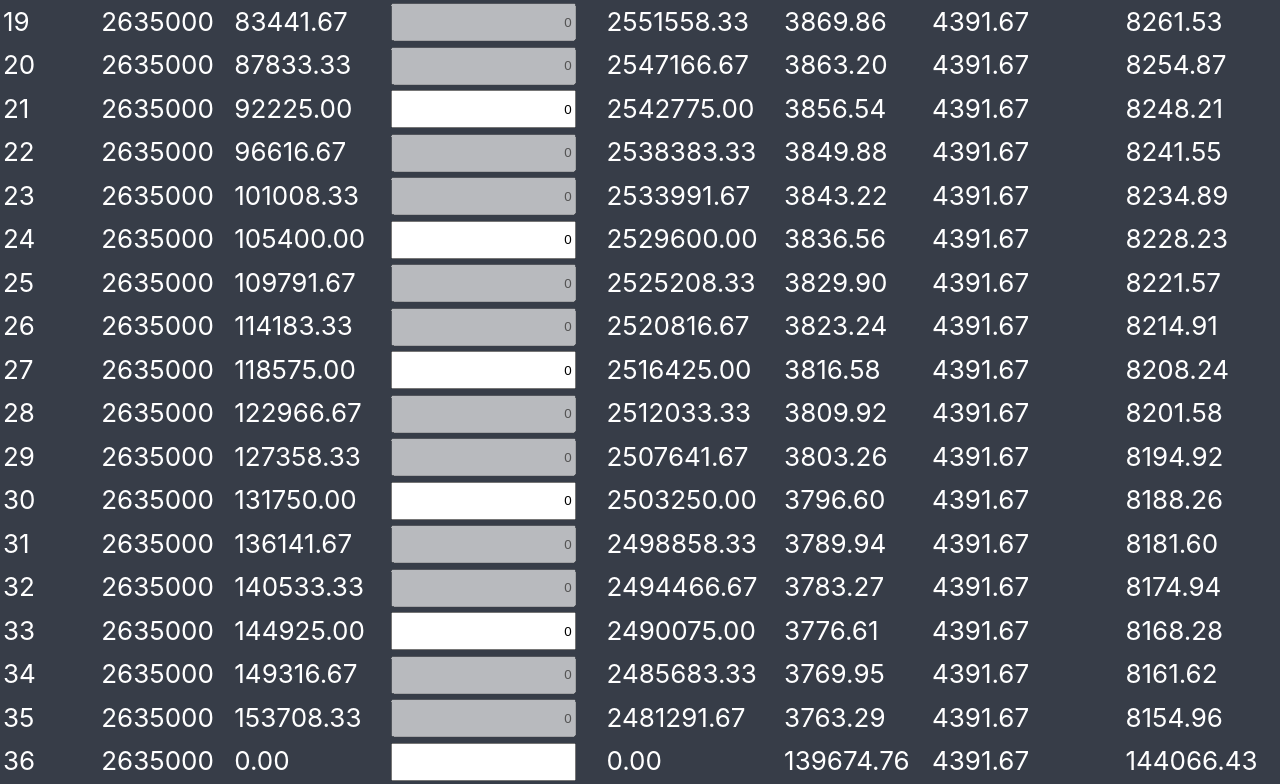
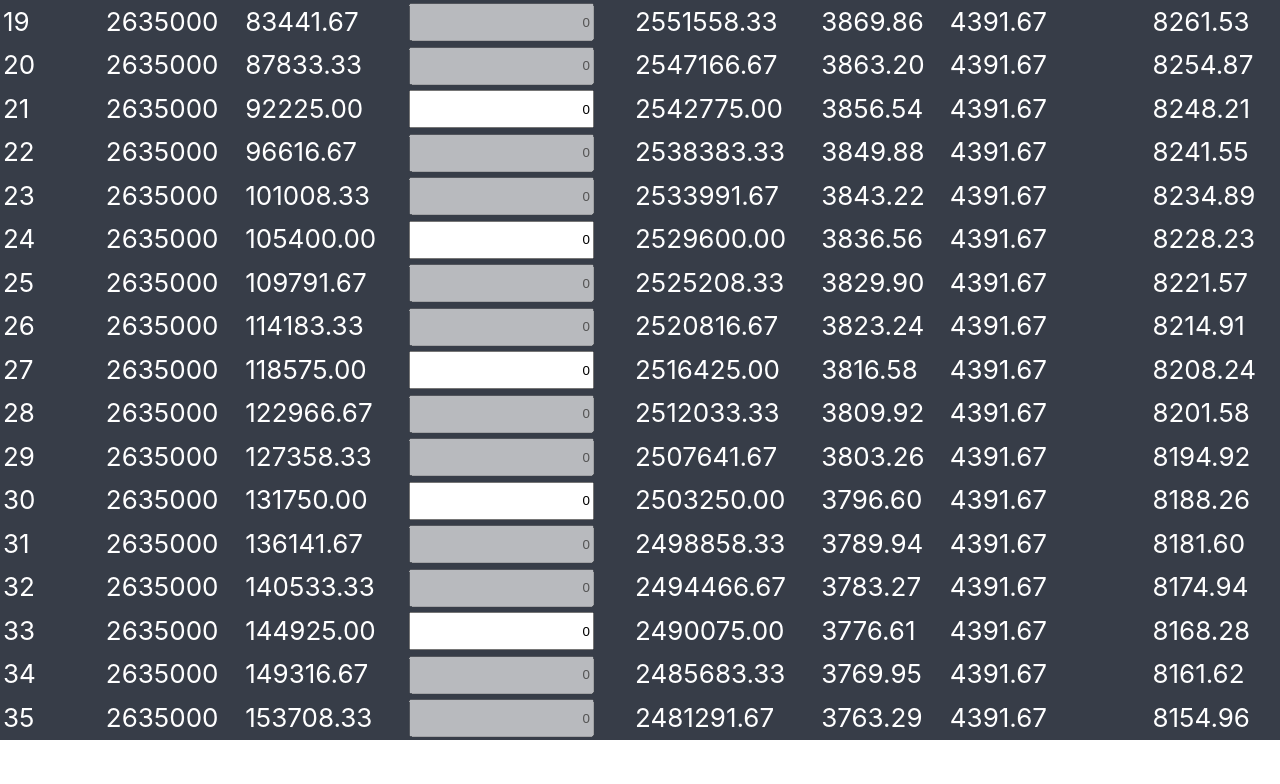
Before and after one commit to sbalay/loan-simulator, a React (Create React App) app: page / in a window 1280 px wide. Shown: the part 1079-1863 px from the top of the page. After the commit the page ends 1819 px from the top, so only its background shows below. Built offline with nearby package versions, Linux system fonts and the light colour scheme.

Commit message:
move table component out of form

```diff
--- a/src/App.js
+++ b/src/App.js
@@ -1,11 +1,24 @@
-import React from "react";
+import React, { useState } from "react";
+
 import "./App.css";
 import { RepaySimulationForm } from "./repay-simulation-form";
+import { SimulationTable } from "./simulation-table";
 
 function App() {
+  const [settings, setSettings] = useState({
+    amount: 2635000,
+    amortization: 2,
+    interest: 1.82,
+    repayPeriod: 3,
+  });
+
+  const { amount, interest, amortization, repayPeriod } = settings;
+  const ready = Boolean(amount && interest && repayPeriod && amortization);
+
   return (
     <div className="App">
-      <RepaySimulationForm></RepaySimulationForm>
+      <RepaySimulationForm settings={settings} setSettings={setSettings} />
+      {ready && <SimulationTable settings={settings} />}
     </div>
   );
 }
--- a/src/repay-simulation-form.js
+++ b/src/repay-simulation-form.js
@@ -1,7 +1,8 @@
-import React from "react";
+import React, { useEffect } from "react";
 import { useForm } from "react-hook-form";
 import { SimulationTable } from "./simulation-table";
 import styled from "styled-components/macro";
+import { mapObject } from "./utils";
 
 const InputGroup = styled.div({
   display: "flex",
@@ -17,19 +18,14 @@ const Input = styled.input({
   textAlign: "right",
 });
 
-export function RepaySimulationForm() {
-  const { register, watch } = useForm({
-    defaultValues: { amount: 2635000, amortization: 2, interest: 1.82, repayPeriod: 3 },
-  });
+export function RepaySimulationForm({ settings, setSettings }) {
+  const { register, watch } = useForm({ defaultValues: settings });
 
-  const formValues = watch();
-  const numericalFormValues = Object.fromEntries(
-    Object.entries(formValues).map(([key, value]) => [key, parseFloat(value)])
-  );
-  const { amount, interest, repayPeriod, amortization } = numericalFormValues;
-  const ready = Boolean(amount && interest && repayPeriod && amortization);
-
-  const monthlyAmortization = (amount / 12) * (amortization / 100);
+  const { amount, interest, amortization, repayPeriod } = watch();
+  useEffect(() => {
+    const newSettings = mapObject({ amount, interest, amortization, repayPeriod }, parseFloat);
+    setSettings(newSettings);
+  }, [amortization, amount, interest, repayPeriod, setSettings]);
 
   return (
     <div>
@@ -51,15 +47,6 @@ export function RepaySimulationForm() {
           <Input name="repayPeriod" ref={register} />
         </InputGroup>
       </form>
-
-      {ready && (
-        <SimulationTable
-          amount={amount}
-          interest={interest}
-          monthlyAmortization={monthlyAmortization}
-          repayPeriod={repayPeriod}
-        />
-      )}
     </div>
   );
 }
--- a/src/simulation-table.js
+++ b/src/simulation-table.js
@@ -12,7 +12,7 @@ const Input = styled.input({
   textAlign: "right",
 });
 
-export function SimulationTable({ amount, interest, monthlyAmortization, repayPeriod }) {
+export function SimulationTable({ settings }) {
   const [repayments, setRepayments] = useState(new Array(36).fill(0));
 
   const handleRepayment = useCallback(
@@ -22,32 +22,28 @@ export function SimulationTable({ amount, interest, monthlyAmortization, repayPe
     [repayments]
   );
 
-  const data = useMemo(() => {
-    const settings = new Array(36).fill().map((_, month) => {
-      const alreadyAmortized = monthlyAmortization * month;
-      const alreadyRepayed = repayments.slice(0, month).reduce((total, val) => total + val, 0);
+  const { amount, interest, amortization, repayPeriod } = settings;
+  const monthlyAmortization = (amount / 12) * (amortization / 100);
 
-      const toRepay = amount - alreadyAmortized - alreadyRepayed;
-      const monthlyInterest = (toRepay / 12) * (interest / 100);
-      return { toRepay, monthlyInterest, alreadyAmortized, alreadyRepayed };
-    });
+  const data = useMemo(
+    () =>
+      new Array(36).fill().map((_, month) => {
+        const alreadyAmortized = monthlyAmortization * month;
+        const alreadyRepayed = repayments.slice(0, month).reduce((total, val) => total + val, 0);
 
-    const totalsRow = settings.reduce(
-      (totals, { monthlyInterest }) => ({
-        ...totals,
-        monthlyInterest: monthlyInterest + totals.monthlyInterest,
+        const toRepay = amount - alreadyAmortized - alreadyRepayed;
+        const monthlyInterest = (toRepay / 12) * (interest / 100);
+        return {
+          toRepay: toRepay.toFixed(2),
+          monthlyInterest: monthlyInterest.toFixed(2),
+          alreadyAmortized: alreadyAmortized.toFixed(2),
+          alreadyRepayed: alreadyRepayed.toFixed(2),
+          cost: (monthlyAmortization + monthlyInterest).toFixed(2),
+        };
       }),
-      { toRepay: 0, monthlyInterest: 0, alreadyAmortized: 0, alreadyRepayed: 0 }
-    );
 
-    return [...settings, totalsRow].map((val) => ({
-      toRepay: val.toRepay.toFixed(2),
-      monthlyInterest: val.monthlyInterest.toFixed(2),
-      alreadyAmortized: val.alreadyAmortized.toFixed(2),
-      alreadyRepayed: val.alreadyRepayed.toFixed(2),
-      cost: (val.monthlyInterest + monthlyAmortization).toFixed(2),
-    }));
-  }, [amount, interest, monthlyAmortization, repayments]);
+    [amount, interest, monthlyAmortization, repayments]
+  );
 
   const monthlyAmortizationStr = monthlyAmortization.toFixed(2);
 
--- /dev/null
+++ b/src/utils.js
@@ -0,0 +1,3 @@
+export function mapObject(obj, mapFn) {
+  return Object.fromEntries(Object.entries(obj).map(([key, value]) => [key, mapFn(value)]));
+}
```
